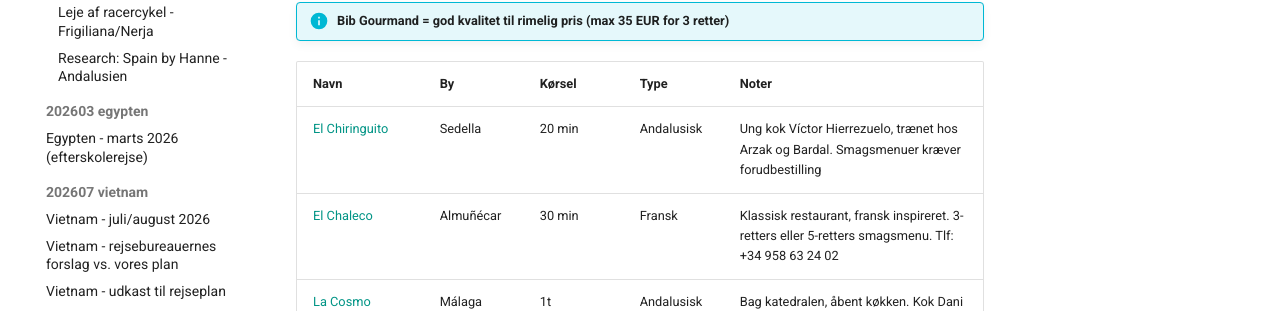
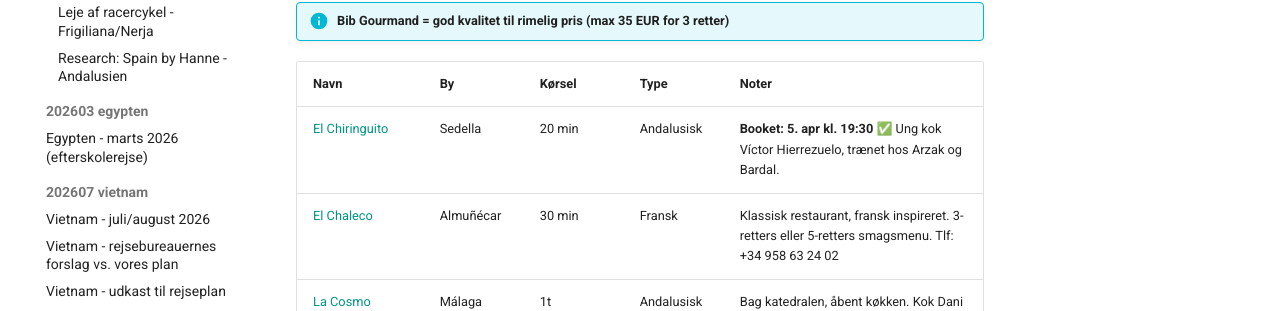
Before and after one commit to larsgam/Ferie, an MkDocs documentation site: the page built from docs/202603-andalusien/restauranter.md, in a window 1280 px wide and 900 px high, scrolled down 1236 px. Shown: the part 338-649 px from the top of the window. Built offline with MkDocs 1.6.1 and Material for MkDocs 9.7.7, drawn with Linux system fonts in a browser that asks for light colours.

Commit message:
Add El Chiringuito booking: April 5 at 19:30
Co-Authored-By: Claude Sonnet 4.6 <noreply@anthropic.com>

```diff
--- a/docs/202603-andalusien/restauranter.md
+++ b/docs/202603-andalusien/restauranter.md
@@ -35,7 +35,7 @@
 
 | Navn | By | Kørsel | Type | Noter |
 |------|-----|--------|------|-------|
-| [El Chiringuito](https://guide.michelin.com/en/andalucia/sedella_1392070/restaurant/el-chiringuito) | Sedella | 20 min | Andalusisk | Ung kok Víctor Hierrezuelo, trænet hos Arzak og Bardal. Smagsmenuer kræver forudbestilling |
+| [El Chiringuito](https://guide.michelin.com/en/andalucia/sedella_1392070/restaurant/el-chiringuito) | Sedella | 20 min | Andalusisk | **Booket: 5. apr kl. 19:30** ✅ Ung kok Víctor Hierrezuelo, trænet hos Arzak og Bardal. |
 | [El Chaleco](https://guide.michelin.com/en/andalucia/almunecar/restaurant/el-chaleco) | Almuñécar | 30 min | Fransk | Klassisk restaurant, fransk inspireret. 3-retters eller 5-retters smagsmenu. Tlf: +34 958 63 24 02 |
 | [La Cosmo](https://guide.michelin.com/us/en/andalucia/malaga/restaurant/la-cosmo) | Málaga | 1t | Andalusisk | Bag katedralen, åbent køkken. Kok Dani Carnero. Prøv kulmule-salaten! |
 | [Base9](https://guide.michelin.com/en/andalucia/malaga/restaurant/base9) | Málaga | 1t | Moderne | Tapas til deling, japansk-inspireret tortilla. Nær María Zambrano-stationen |
```
Also changed, not shown: docs/202603-andalusien/index.md (+1 -1 lines).
